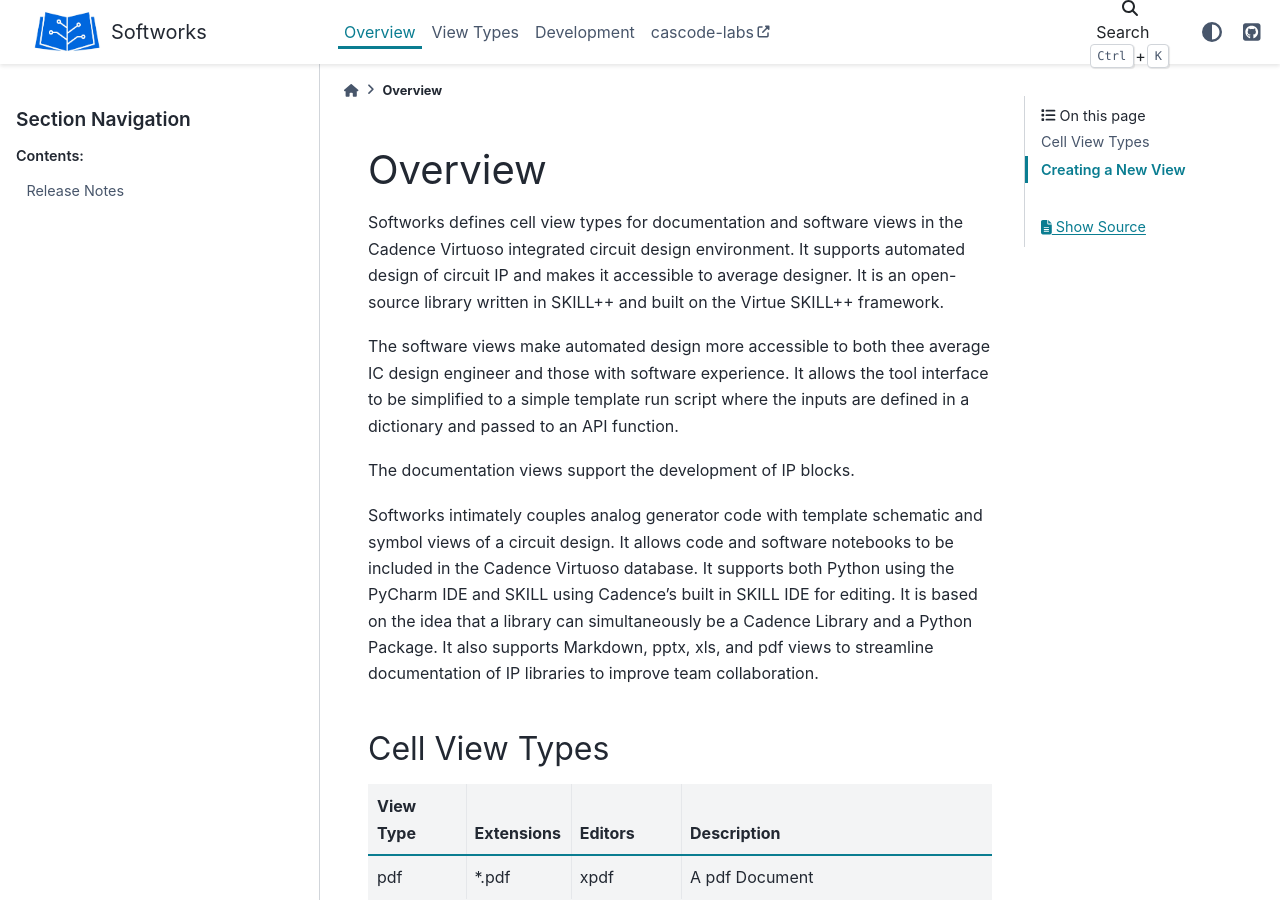
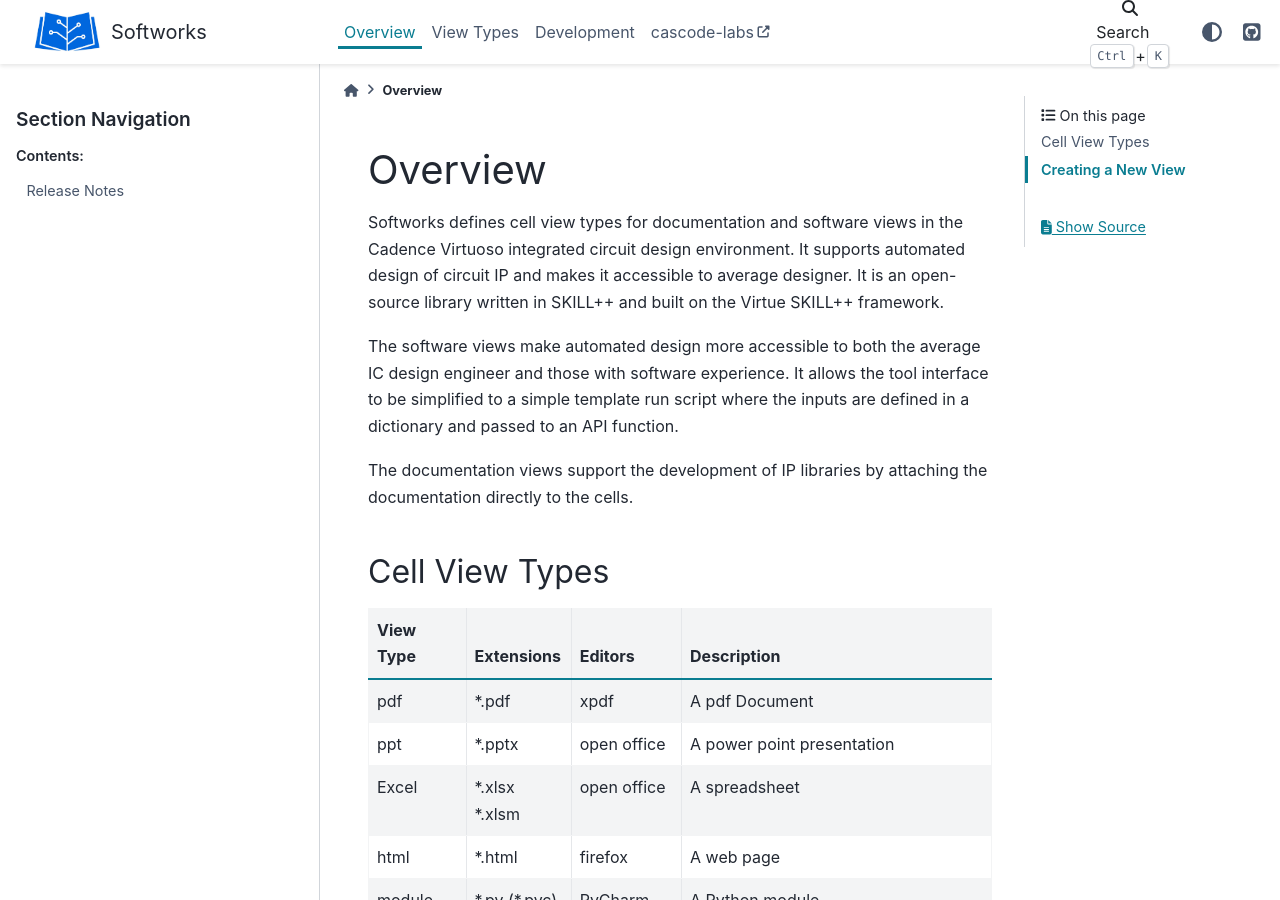
Before and after one commit to cascode-labs/softworks, a Sphinx documentation site: the page built from docs/source/overview/index.rst, in a window 1280 px wide and 900 px high. Built offline with Sphinx 7.4.7 and the PyData theme 0.15.4, drawn with Linux system fonts in a browser that asks for light colours; pages that are not in the unit, such as notebooks, are missing from menus; the version number could not be read and is left out.

Commit message:
updating the docs

```diff
--- a/docs/source/overview/index.rst
+++ b/docs/source/overview/index.rst
@@ -7,18 +7,13 @@ automated design of circuit IP and makes it accessible to average designer.
 It is an open-source library written in SKILL++ and built on the Virtue SKILL++
 framework.
 
-The software views make automated design more accessible to both thee average
+The software views make automated design more accessible to both the average
 IC design engineer and those with software experience.  It allows the
 tool interface to be simplified to a simple template run script where the
 inputs are defined in a dictionary and passed to an API function.
 
-The documentation views support the development of IP blocks.
-
-Softworks intimately couples analog generator code with template schematic and symbol views of a circuit design.
-It allows code and software notebooks to be included in the Cadence Virtuoso database.  It supports both Python using
-the PyCharm IDE and SKILL using Cadence's built in SKILL IDE for editing.  It is based on the idea that a library can
-simultaneously be a Cadence Library and a Python Package.  It also supports Markdown, pptx, xls, and pdf views to
-streamline documentation of IP libraries to improve team collaboration.
+The documentation views support the development of IP libraries by attaching
+the documentation directly to the cells.
 
 Cell View Types
 -----------------
```
